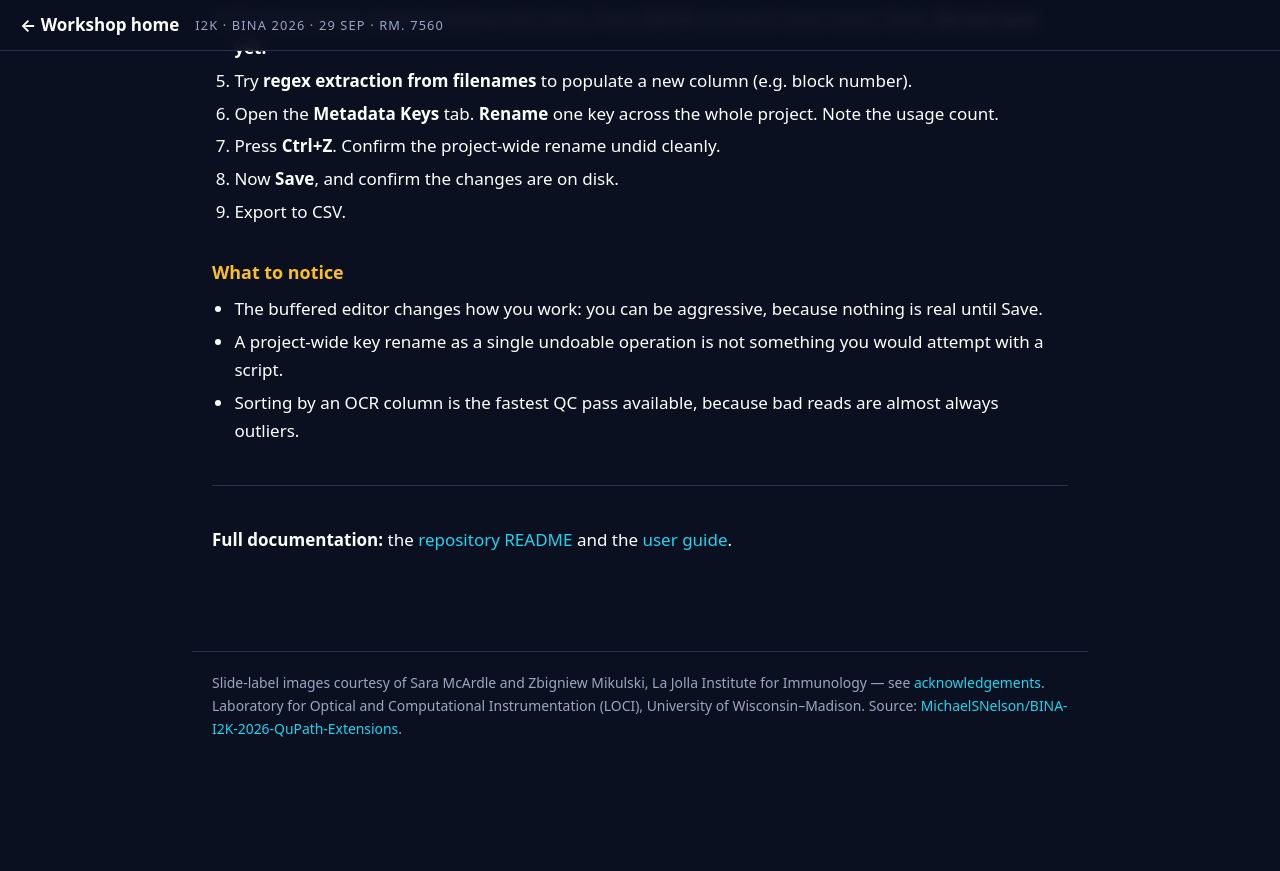
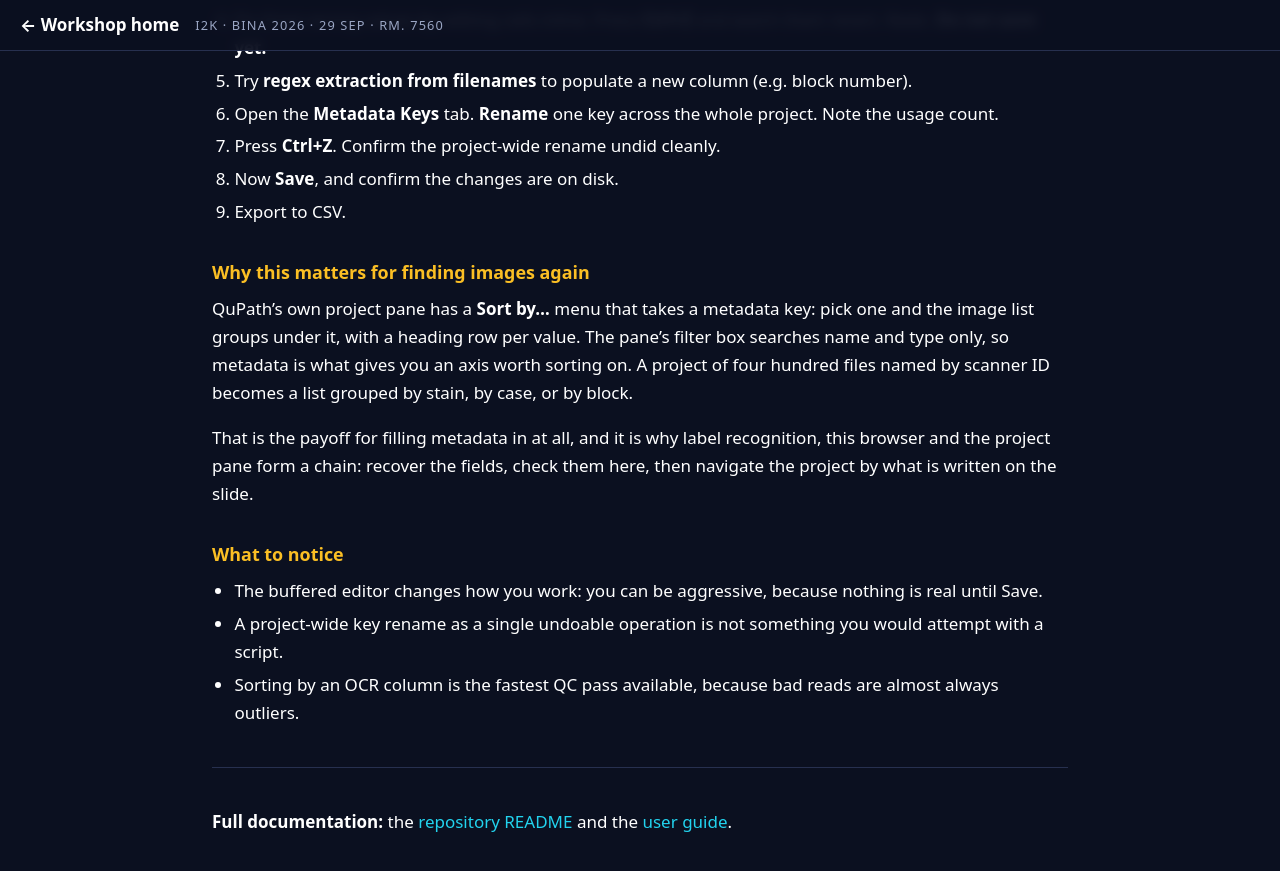
Before and after one commit to MichaelSNelson/BINA-I2K-2026-QuPath-Extensions, a Jekyll site: the page built from docs/09-project-metadata-browser.md, in a window 1280 px wide and 900 px high, scrolled down 2380 px. Shown: the top 871 px of the window. Built offline with Jekyll 4.4.1, drawn with Linux system fonts in a browser that asks for light colours; before the commit the page ends 3201 px from its top, so only the background shows below that.

Commit message:
Give Project Metadata Browser a second slide: why metadata is worth filling in
The tool slide said what the browser does but never said why anyone
should care about populating metadata in the first place.

The answer is in QuPath itself, not in the extension: qupath-gui-fx
0.7.0's ProjectBrowser carries createSortByKeyAction, a 'Sort by...'
menu, metadataKey, and a MetadataRow grouping row, so choosing a
metadata key groups the project's image list under it. Its filter box,
by contrast, is documented as searching 'name or type' only. So metadata
is what gives you an axis worth sorting on, and four hundred files named
by scanner ID become a list grouped by stain, case or block.

That makes label recognition, this browser and the project pane a chain
rather than three separate tools, which is the point the section was
missing. Added to the guide as well so the slide and the site agree.

Claude-Session: https://claude.ai/code/session_01KwiACUr5MacuDvqp74c96o

```diff
--- a/docs/09-project-metadata-browser.md
+++ b/docs/09-project-metadata-browser.md
@@ -93,6 +93,17 @@ Install from the **LOCI QuPath Extensions** catalog, then restart QuPath. Full s
 8. Now **Save**, and confirm the changes are on disk.
 9. Export to CSV.
 
+### Why this matters for finding images again
+
+QuPath's own project pane has a **Sort by...** menu that takes a metadata key: pick one and the
+image list groups under it, with a heading row per value. The pane's filter box searches name and
+type only, so metadata is what gives you an axis worth sorting on. A project of four hundred files
+named by scanner ID becomes a list grouped by stain, by case, or by block.
+
+That is the payoff for filling metadata in at all, and it is why label recognition, this browser
+and the project pane form a chain: recover the fields, check them here, then navigate the project
+by what is written on the slide.
+
 ### What to notice
 
 - The buffered editor changes how you work: you can be aggressive, because nothing is real
```
Also changed, not shown: build_deck.js (+9 -0 lines), 1 other file.
